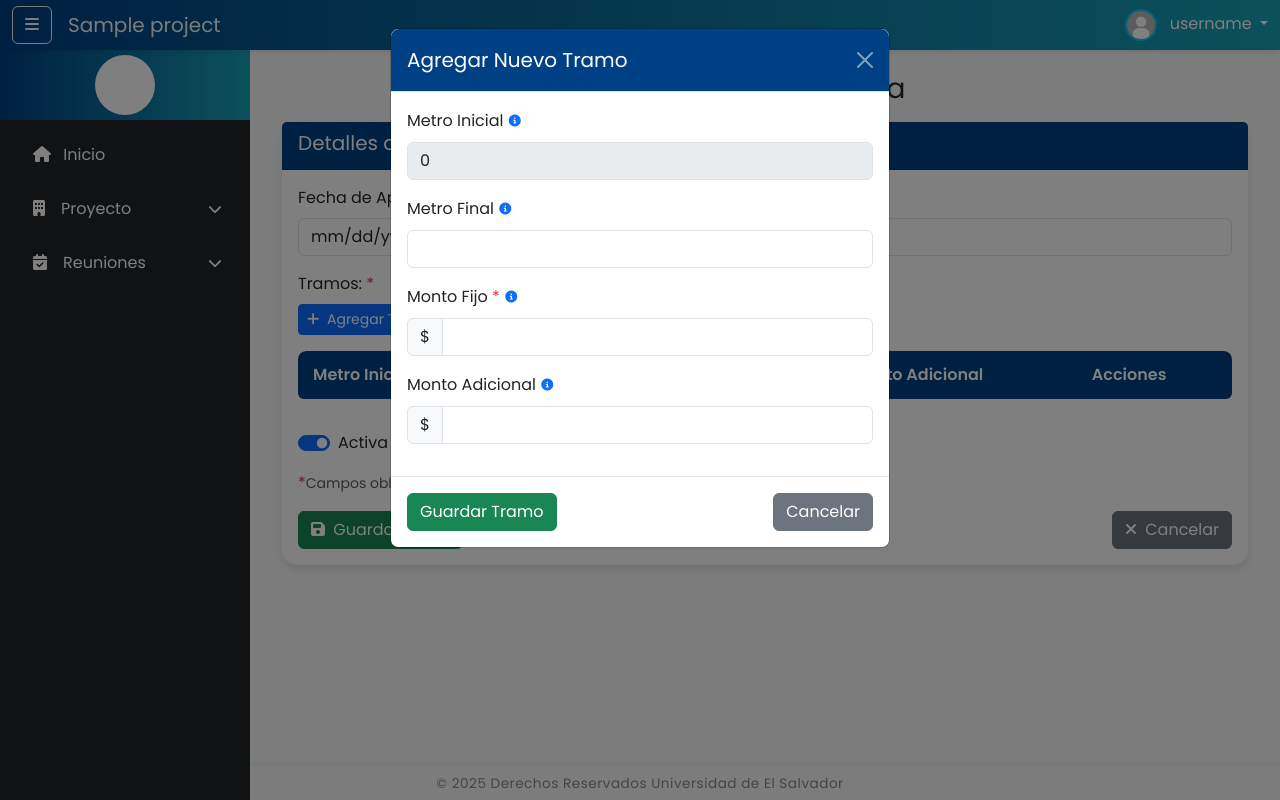
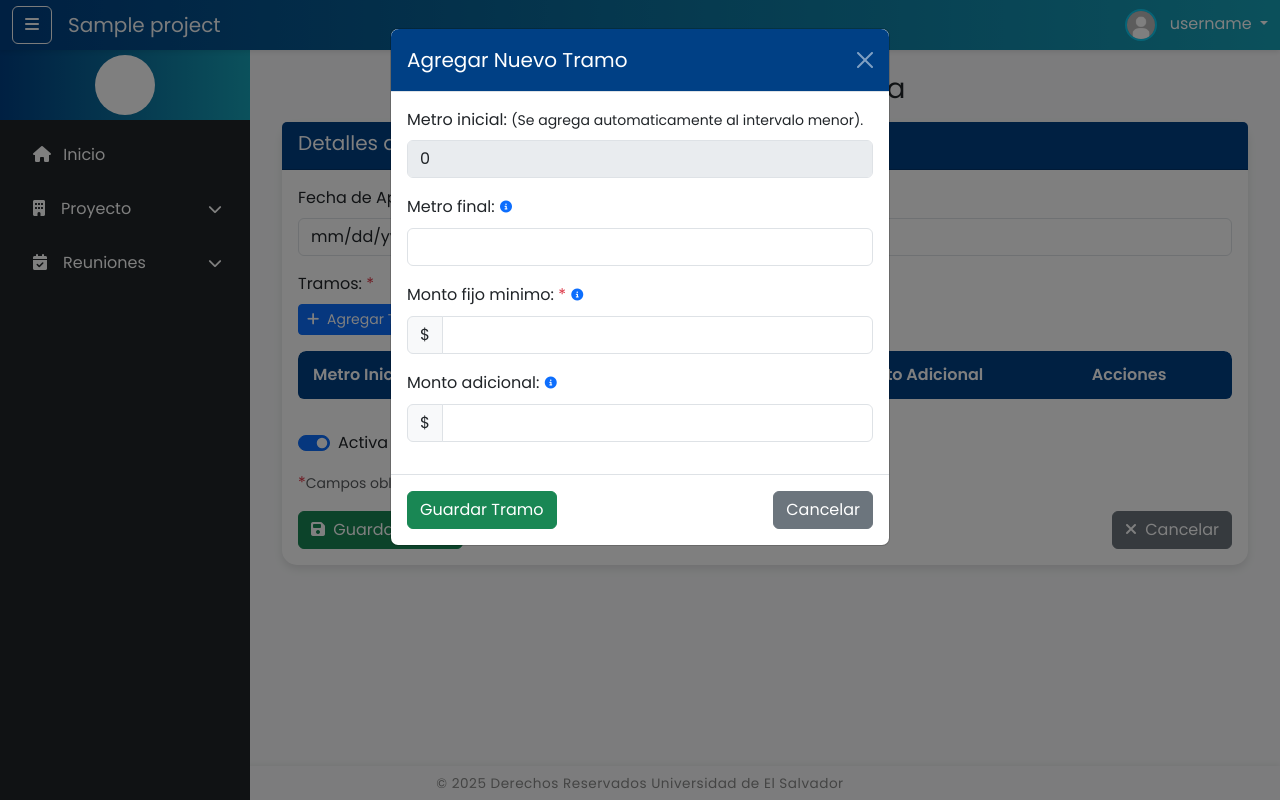
Before and after one commit to eugmerino/acasa-poza-azul, a Django app: template templates/crud_tarifas.html in a window 1280 px wide, after a click on "Agregar Tramo". Run offline with Django 4.2, Linux system fonts and the light colour scheme; tables that the repository leaves empty hold one stand-in row (values such as "Sample post"); the template is opened without the code that fills it: values that come from a table or form of the project are taken from there, most other values are stand-ins (such as "Sample title", 1, 10 or a date in 2020); grey boxes marked "Sample" are stand-in pictures; lists and menus that the app fills with data are empty; some libraries are stand-ins or nearby versions.

Commit message:
[UPDATE] Changes hot

```diff
--- a/collection/views.py
+++ b/collection/views.py
@@ -74,8 +74,10 @@ def fee_search(request):
     )
 
 def fee_create_form(request):
+    project = Project.objects.first()
     contexto = {
-        'hoy': localtime()
+        'hoy': localtime(),
+        'project': project,
     }
     return render(request, 'crud_tarifas.html', contexto)
 
--- a/templates/crud_tarifas.html
+++ b/templates/crud_tarifas.html
@@ -2,7 +2,11 @@
 {% load static %}
 
 {% block title %}
-  Agregar Tarifa | ACASA Poza Azul
+  Agregar Tarifa |{% if project and project.title %}
+    {{ project.title }}
+  {% else %}
+    ACASA Poza Azul
+  {% endif %}
 {% endblock %}
 
 {% block content %}
@@ -84,14 +88,13 @@
           <form id="form-tramo">
             <div class="mb-3">
               <label for="metro-inicial" class="form-label">
-                Metro Inicial
-                <a href="#" class="btn btn-link p-0 align-baseline" tabindex="0" data-bs-toggle="popover" data-bs-trigger="hover focus" data-bs-placement="right" data-bs-content="Este campo se llena automáticamente." title=""><i class="fa-solid fa-circle-info fa-xs text-primary"></i></a>
+                Metro inicial: <span class="small">(Se agrega automaticamente al intervalo menor).</span>
               </label>
               <input type="number" class="form-control" id="metro-inicial" required disabled />
             </div>
             <div class="mb-3">
               <label for="metro-final" class="form-label">
-                Metro Final
+                Metro final:
                 <a href="#" class="btn btn-link p-0 align-baseline" tabindex="0" data-bs-toggle="popover" data-bs-trigger="hover focus" data-bs-placement="right" data-bs-content="Si no ingresa un valor, se tomara como intervalo abierto." title=""><i class="fa-solid fa-circle-info fa-xs text-primary"></i></a>
               </label>
               <input type="number" class="form-control" id="metro-final" />
@@ -99,7 +102,7 @@
             </div>
             <div class="mb-3">
               <label for="monto-fijo" class="form-label">
-                Monto Fijo <span class="text-danger">*</span>
+                Monto fijo minimo: <span class="text-danger">*</span>
                 <a href="#" class="btn btn-link p-0 align-baseline" tabindex="0" data-bs-toggle="popover" data-bs-trigger="hover focus" data-bs-placement="right" data-bs-content="Monto mínimo a pagar en el tramo." title=""><i class="fa-solid fa-circle-info fa-xs text-primary"></i></a>
               </label>
               <div>
@@ -113,7 +116,7 @@
             </div>
             <div class="mb-3">
               <label for="monto-adicional" class="form-label">
-                Monto Adicional
+                Monto adicional:
                 <a href="#" class="btn btn-link p-0 align-baseline" tabindex="0" data-bs-toggle="popover" data-bs-trigger="hover focus" data-bs-placement="right" data-bs-content="Monto a pagar extra, además del monto fijo, por cada metro que sobrepase al metro inicial." title=""><i class="fa-solid fa-circle-info fa-xs text-primary"></i></a>
               </label>
               <div>
@@ -145,8 +148,14 @@
         </div>
         <div class="modal-body">
           <p>
-            <span class="text-danger">*</span> Los campos marcados con asterisco rojo son obligatorios.<br />
-            Por favor, completa todos los campos requeridos antes de guardar la tarifa.
+            <strong>Fecha de Aprobación:</strong> fecha en la que la directiva aprueba la tarifa.<br>
+            <strong>Descripción:</strong>Descripción: breve descripción para identificar la tarifa.<br>
+            <strong>Tramos:</strong> conjunto de rangos de metros cúbicos con sus respectivos montos fijos y adicionales.<br>
+            <br>
+            El primer tramo debe tener un monto fijo obligatorio. Los tramos posteriores calculan el monto fijo automáticamente.<br>
+            <br>
+            El último tramo debe tener un intervalo abierto (sin metro final).<br><br>
+            Solo puede haber una tarifa activa a la vez. Al activar una nueva, la anterior se desactiva automáticamente.
           </p>
         </div>
         <div class="modal-footer">
```
Also changed, not shown: templates/partials/meet_form.html (line endings or trailing spaces).
